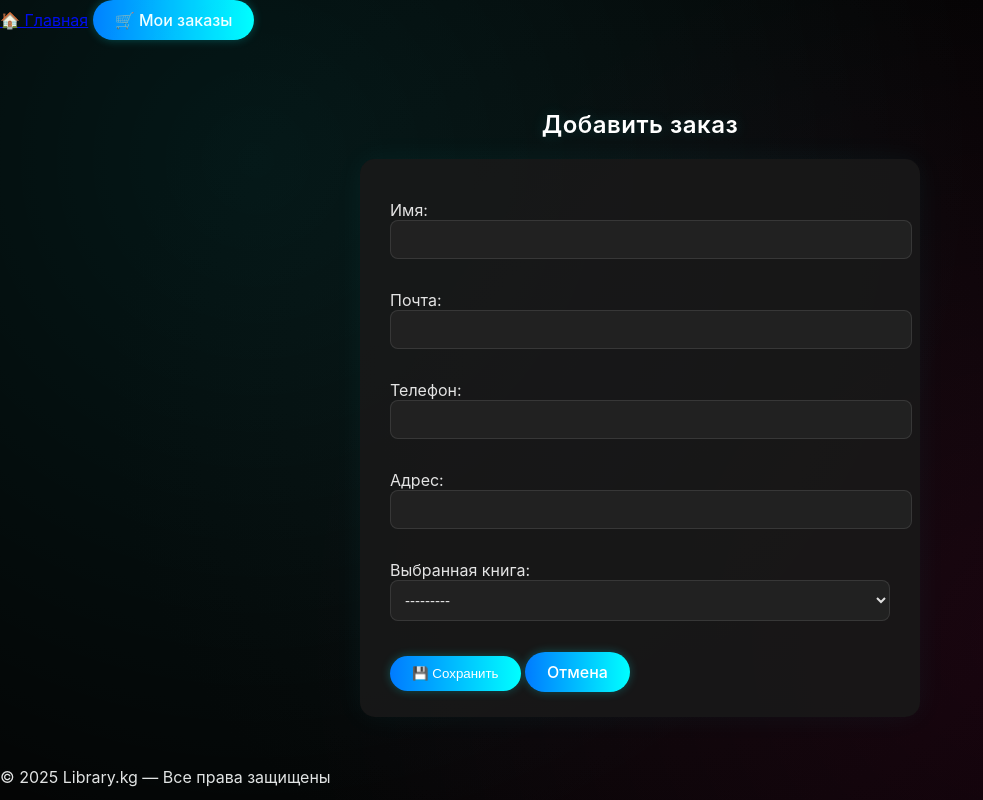
After one commit to sagyn10/geeks_month_4, a Django app: page /basket/add/ in a window 1280 px wide. The commit adds this page. Shown: the whole page, without its empty margins (0-983 px from the left). Run offline with Django 5.2, Linux system fonts and the light colour scheme; data that the repository does not hold is empty.

Commit message:
сделал 4 домашку

```diff
--- a/basket/urls.py
+++ b/basket/urls.py
@@ -6,6 +6,6 @@ app_name = 'basket'
 urlpatterns = [
     path('', views.order_list, name='order_list'),
     path('add/', views.order_add, name='order_add'),
-    path('edit/<int:pk>/', views.order_edit, name='order_edit'),
-    path('delete/<int:pk>/', views.order_delete, name='order_delete'),
+    path('<int:pk>/edit/', views.order_edit, name='order_edit'),
+    path('<int:pk>/delete/', views.order_delete, name='order_delete'),
 ]
--- a/basket/views.py
+++ b/basket/views.py
@@ -7,7 +7,7 @@ from .forms import CustomerForm
 
 # === Список заказов ===
 def order_list(request):
-    orders = Customer.objects.all().order_by('-created_at')
+    orders = Customer.objects.all().order_by('-id')
     paginator = Paginator(orders, 10)
     page_number = request.GET.get('page')
     page_obj = paginator.get_page(page_number)
@@ -28,7 +28,7 @@ def order_add(request):
             return redirect('basket:order_list')
     else:
         form = CustomerForm()
-    return render(request, 'basket/order_form.html', {'form': form})
+    return render(request, 'basket/order_form.html', context={'form': form})
 
 
 # === Редактирование заказа ===
@@ -41,7 +41,7 @@ def order_edit(request, pk):
             return redirect('basket:order_list')
     else:
         form = CustomerForm(instance=order)
-    return render(request, 'basket/order_form.html', {'form': form})
+    return render(request, 'basket/order_form.html', context= {'form': form})
 
 
 # === Удаление заказа ===
@@ -50,4 +50,4 @@ def order_delete(request, pk):
     if request.method == 'POST':
         order.delete()
         return redirect('basket:order_list')
-    return render(request, 'basket/order_confirm_delete.html', {'order': order})
+    return render(request, 'basket/order_confirm_delete.html', context={'order': order})
--- a/static/css/style.css
+++ b/static/css/style.css
@@ -1,6 +1,6 @@
 /* === Базовые настройки === */
 body {
-  margin: 0;-
+  margin: 0;
   padding: 0;
   font-family: 'Inter', 'Poppins', sans-serif;
   background: radial-gradient(circle at 50% 50%, #0b0b0b, #050505 70%);
@@ -9,6 +9,8 @@ body {
   min-height: 100vh;
   position: relative;
 }
+
+/* ... (вставь весь остальной CSS код до самого конца) ... */
 
 /* === Анимированный фон — живой неон === */
 body::before {
--- a/templates/base.html
+++ b/templates/base.html
@@ -3,149 +3,15 @@
 <head>
     <meta charset="UTF-8">
     <title>{% block title %}Library.kg{% endblock %}</title>
-    <style>
-        /* ===== Основной стиль ===== */
-        body {
-            font-family: 'Segoe UI', Tahoma, Geneva, Verdana, sans-serif;
-            background: #121212; /* темный фон */
-            color: #f0f0f0;
-            margin: 0;
-            padding: 0;
-        }
-        header {
-            background-color: #1f1f1f;
-            padding: 15px 30px;
-        }
-        nav a {
-            color: #f0f0f0;
-            margin-right: 20px;
-            text-decoration: none;
-            font-weight: bold;
-            transition: 0.3s;
-        }
-        nav a:hover {
-            color: #1ed760; /* яркий акцент при наведении */
-        }
-        main {
-            padding: 30px;
-            max-width: 1200px;
-            margin: auto;
-        }
-        footer {
-            text-align: center;
-            padding: 15px;
-            background-color: #1f1f1f;
-            color: #f0f0f0;
-            margin-top: 50px;
-        }
 
-        /* ===== Карточки книг ===== */
-        .books-grid {
-            display: flex;
-            flex-wrap: wrap;
-            justify-content: center;
-        }
-        .book-card {
-            background-color: #1e1e1e;
-            border-radius: 10px;
-            box-shadow: 0 4px 12px rgba(0,0,0,0.7);
-            padding: 15px;
-            margin: 15px;
-            width: 280px;
-            display: inline-block;
-            vertical-align: top;
-            transition: transform 0.3s, box-shadow 0.3s;
-        }
-        .book-card:hover {
-            transform: translateY(-5px);
-            box-shadow: 0 12px 20px rgba(0,0,0,0.8);
-        }
-        .book-card img {
-            width: 100%;
-            height: auto;
-            border-radius: 5px;
-        }
-        .book-card h2 {
-            font-size: 20px;
-            margin: 10px 0 5px 0;
-            color: #fff;
-        }
-        .book-card p {
-            font-size: 14px;
-            color: #bbb;
-        }
-
-        /* ===== Кнопки ===== */
-        .btn {
-            display: inline-block;
-            padding: 8px 15px;
-            border-radius: 5px;
-            font-weight: bold;
-            text-decoration: none;
-            transition: all 0.3s;
-            text-align: center;
-        }
-        .btn-add {
-            background-color: #1ed760;
-            color: #121212;
-        }
-        .btn-add:hover {
-            background-color: #17c34b;
-            transform: translateY(-2px);
-        }
-        .btn-orders {
-            background-color: #4caf50;
-            color: white;
-        }
-        .btn-orders:hover {
-            background-color: #388e3c;
-            transform: translateY(-2px);
-        }
-        .btn-edit {
-            background-color: #2196F3;
-            color: white;
-        }
-        .btn-edit:hover {
-            background-color: #1976D2;
-            transform: translateY(-2px);
-        }
-        .btn-delete {
-            background-color: #f44336;
-            color: white;
-        }
-        .btn-delete:hover {
-            background-color: #d32f2f;
-            transform: translateY(-2px);
-        }
-
-        /* ===== Формы ===== */
-        form {
-            background-color: #1e1e1e;
-            padding: 20px;
-            border-radius: 10px;
-            box-shadow: 0 4px 12px rgba(0,0,0,0.7);
-            max-width: 500px;
-            margin: auto;
-        }
-        input, textarea, select {
-            width: 100%;
-            padding: 10px;
-            margin-bottom: 15px;
-            border: none;
-            border-radius: 5px;
-            background-color: #2c2c2c;
-            color: #f0f0f0;
-        }
-        input:focus, textarea:focus, select:focus {
-            outline: 2px solid #1ed760;
-        }
-    </style>
+    {% load static %}
+    <link rel="stylesheet" href="{% static 'css/style.css' %}">
 </head>
 <body>
     <header>
         <nav>
-            <a href="/">Главная</a>
-            <a href="{% url 'basket:order_list' %}" class="btn btn-orders">Мои заказы</a>
+            <a href="/">🏠 Главная</a>
+            <a href="{% url 'basket:order_list' %}" class="btn btn-orders">🛒 Мои заказы</a>
         </nav>
     </header>
 
@@ -154,7 +20,7 @@
     </main>
 
     <footer>
-        &copy; Library.kg 2025
+        &copy; 2025 Library.kg — Все права защищены
     </footer>
 </body>
 </html>
--- /dev/null
+++ b/templates/basket/order_form.html
@@ -0,0 +1,12 @@
+{% extends 'base.html' %}
+{% block title %}Добавление / Изменение заказа{% endblock %}
+{% block content %}
+<h2>{{ form.instance.id|yesno:"Изменить заказ,Добавить заказ" }}</h2>
+
+<form method="post">
+    {% csrf_token %}
+    {{ form.as_p }}
+    <button type="submit" class="btn btn-save">💾 Сохранить</button>
+    <a href="{% url 'basket:order_list' %}" class="btn btn-cancel">Отмена</a>
+</form>
+{% endblock %}
--- a/templates/books/book_list.html
+++ b/templates/books/book_list.html
@@ -1,4 +1,4 @@
-
+{% load static %}
 
 <link href="https://cdn.jsdelivr.net/npm/bootstrap@5.3.3/dist/css/bootstrap.min.css" rel="stylesheet" integrity="sha384-QWTKZyjpPEjISv5WaRU9OFeRpok6YctnYmDr5pNlyT2bRjXh0JMhjY6hW+ALEwIH" crossorigin="anonymous">
 <h1 style="text-align: center;">Книги</h1>
```
Also changed, not shown: templates/basket/order_confirm_delete.html (added, +13 -0 lines), templates/basket/order_list.html (added, +47 -0 lines), templates/order/order_confirm_delete.html (deleted, +0 -10 lines), templates/order/order_form.html (deleted, +0 -12 lines), templates/order/order_list.html (deleted, +0 -34 lines), basket/migrations/0002_customer_delete_order.py (added).
